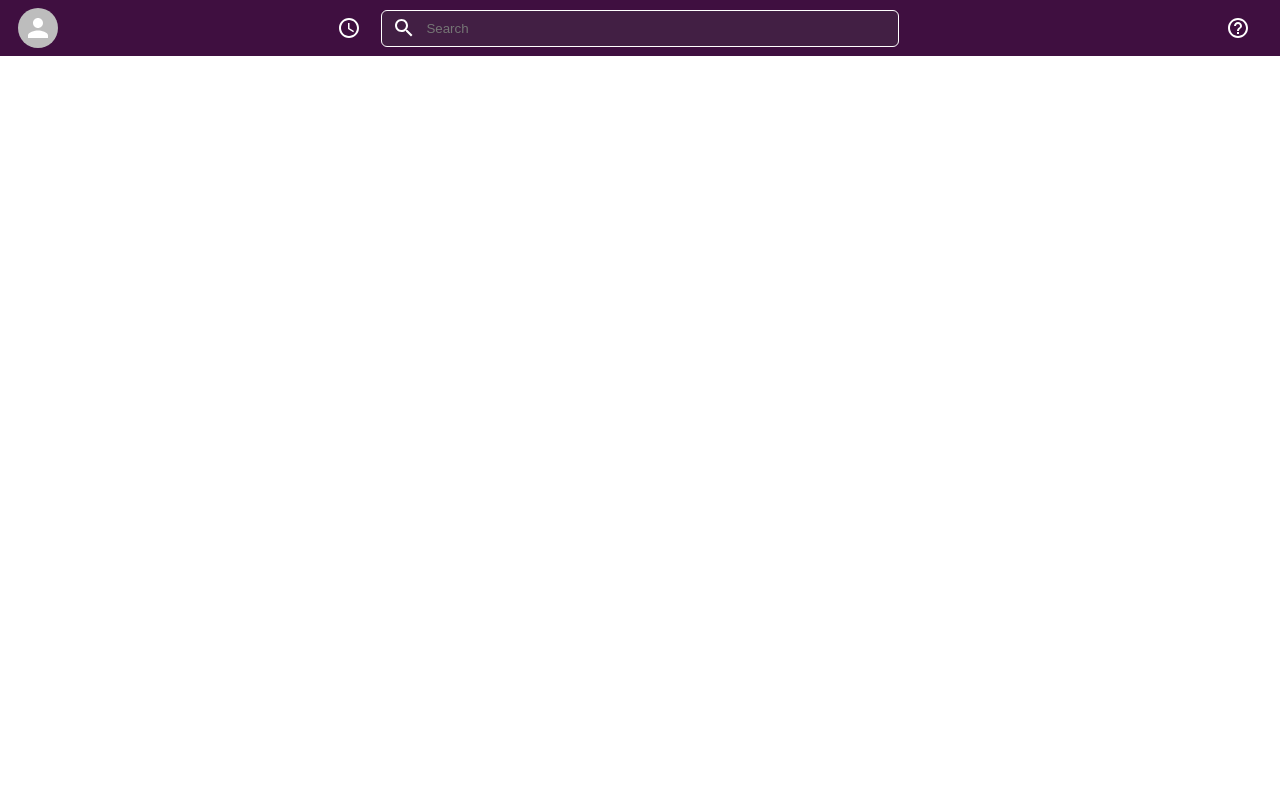
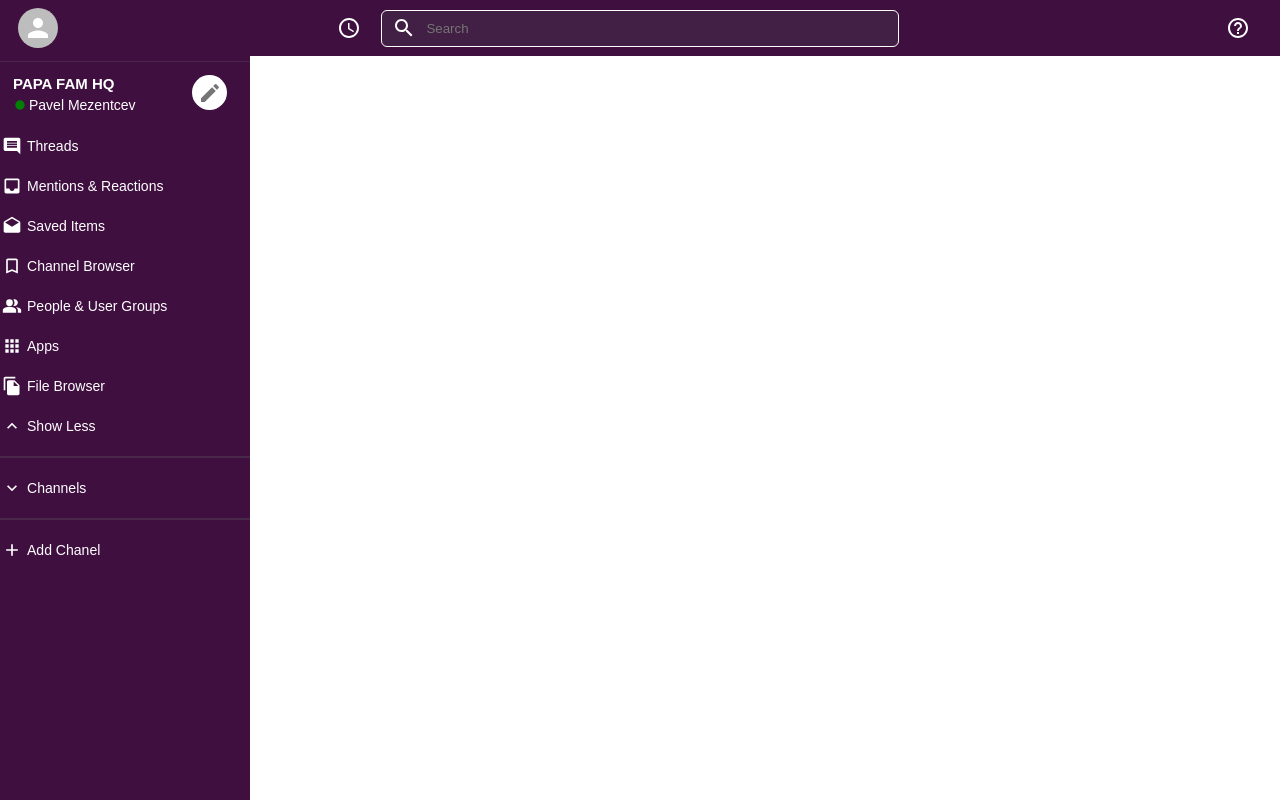
Before and after one commit to Mezin24/Slack-clone, a React (Vite) app: page / in a window 1280 px wide. Built offline with nearby package versions, Linux system fonts and the light colour scheme.

Commit message:
add sidebar

```diff
--- /dev/null
+++ b/firebase.config.ts
@@ -0,0 +1,17 @@
+import { initializeApp } from 'firebase/app';
+import { getFirestore } from 'firebase/firestore';
+import { getAuth, GoogleAuthProvider } from 'firebase/auth';
+
+const firebaseConfig = {
+  apiKey: 'AIzaSyC1cIFm812yRQ4ARHpF6t_9Dc2gYC4to9I',
+  authDomain: 'slack-clone-9300a.firebaseapp.com',
+  projectId: 'slack-clone-9300a',
+  storageBucket: 'slack-clone-9300a.appspot.com',
+  messagingSenderId: '365824840622',
+  appId: '1:365824840622:web:ec228c64e2623f24b7ee3f',
+};
+
+const app = initializeApp(firebaseConfig);
+export const db = getFirestore(app);
+export const auth = getAuth(app);
+export const provider = new GoogleAuthProvider();
--- a/src/App.tsx
+++ b/src/App.tsx
@@ -1,10 +1,11 @@
 import { Route, Routes } from 'react-router-dom';
 import Home from './pages/home/Home';
+import Layout from './components/Layout/Layout';
 
 function App() {
   return (
     <Routes>
-      <Route path='/'>
+      <Route path='/' element={<Layout />}>
         <Route index element={<Home />} />
       </Route>
     </Routes>
--- /dev/null
+++ b/src/components/Layout/Layout.tsx
@@ -0,0 +1,22 @@
+import styled from 'styled-components';
+import Header from '../Header/Header';
+import { Outlet } from 'react-router-dom';
+import Sidebar from '../Sidebar/Sidebar';
+
+const Layout = () => {
+  return (
+    <>
+      <Header />
+      <AppBody>
+        <Sidebar />
+        <Outlet />
+      </AppBody>
+    </>
+  );
+};
+export default Layout;
+
+const AppBody = styled.div`
+  display: flex;
+  height: 100vh;
+`;
--- /dev/null
+++ b/src/components/Sidebar/Sidebar.tsx
@@ -0,0 +1,98 @@
+import styled from 'styled-components';
+import FiberManualRecordIcon from '@mui/icons-material/FiberManualRecord';
+import ModeEditIcon from '@mui/icons-material/ModeEdit';
+import { IconButton } from '@mui/material';
+import SidebarOption from '../SidebarOption/SidebarOption';
+import { sidebarOptions } from './sidebarOptiopns';
+import ExpandMoreIcon from '@mui/icons-material/ExpandMore';
+import AddIcon from '@mui/icons-material/Add';
+
+const Sidebar = () => {
+  return (
+    <SidebarContainer>
+      <div className='header'>
+        <div className='info'>
+          <h2>Papa fam hq</h2>
+          <h3>
+            <FiberManualRecordIcon />
+            Pavel Mezentcev
+          </h3>
+        </div>
+        <IconButton>
+          <ModeEditIcon />
+        </IconButton>
+      </div>
+      <div className='options'>
+        {sidebarOptions.map((option) => (
+          <SidebarOption key={option.title} option={option} />
+        ))}
+      </div>
+      <hr />
+      <SidebarOption
+        option={{
+          Icon: ExpandMoreIcon,
+          title: 'channels',
+        }}
+      />
+      <hr />
+      <SidebarOption
+        option={{
+          Icon: AddIcon,
+          title: 'add chanel',
+        }}
+        addChanelOption
+      />
+    </SidebarContainer>
+  );
+};
+export default Sidebar;
+
+const SidebarContainer = styled.div`
+  flex: 0.3;
+  background-color: var(--primary-color);
+  color: white;
+  padding-top: 60px;
+  border-top: 1px solid #49274b;
+  max-width: 250px;
+
+  .header {
+    display: flex;
+    justify-content: space-between;
+    border-top: 1px solid #49274b;
+    padding: 13px;
+
+    button {
+      margin-right: 10px;
+      background-color: white;
+      width: 35px;
+      height: 35px;
+    }
+  }
+
+  .info {
+    h2 {
+      font-size: 15px;
+      font-weight: 900;
+      margin-bottom: 5px;
+      text-transform: uppercase;
+    }
+    h3 {
+      display: flex;
+      align-items: center;
+      font-size: 14px;
+      font-weight: normal;
+
+      .MuiSvgIcon-root {
+        color: green;
+        margin-right: 2px;
+        font-size: 14px;
+      }
+    }
+  }
+
+  > hr {
+    margin-top: 10px;
+    margin-bottom: 10px;
+    border: 1px solid #49274b;
+  }
+`;
--- /dev/null
+++ b/src/components/Sidebar/sidebarOptiopns.ts
@@ -0,0 +1,50 @@
+import { SvgIconTypeMap } from '@mui/material';
+import { OverridableComponent } from '@mui/material/OverridableComponent';
+import InsertCommentIcon from '@mui/icons-material/InsertComment';
+import InboxIcon from '@mui/icons-material/Inbox';
+import DraftsIcon from '@mui/icons-material/Drafts';
+import BookmarkBorderIcon from '@mui/icons-material/BookmarkBorder';
+import PeopleAltIcon from '@mui/icons-material/PeopleAlt';
+import AppsIcon from '@mui/icons-material/Apps';
+import FileCopyIcon from '@mui/icons-material/FileCopy';
+import ExpandLessIcon from '@mui/icons-material/ExpandLess';
+
+export interface SidebarOptionType {
+  Icon?: OverridableComponent<SvgIconTypeMap>;
+  title: string;
+}
+
+export const sidebarOptions: SidebarOptionType[] = [
+  {
+    Icon: InsertCommentIcon,
+    title: 'threads',
+  },
+  {
+    Icon: InboxIcon,
+    title: 'mentions & reactions',
+  },
+  {
+    Icon: DraftsIcon,
+    title: 'saved items',
+  },
+  {
+    Icon: BookmarkBorderIcon,
+    title: 'channel browser',
+  },
+  {
+    Icon: PeopleAltIcon,
+    title: 'people & user groups',
+  },
+  {
+    Icon: AppsIcon,
+    title: 'apps',
+  },
+  {
+    Icon: FileCopyIcon,
+    title: 'file browser',
+  },
+  {
+    Icon: ExpandLessIcon,
+    title: 'show less',
+  },
+];
--- /dev/null
+++ b/src/components/SidebarOption/SidebarOption.tsx
@@ -0,0 +1,66 @@
+import styled from 'styled-components';
+import { SidebarOptionType } from '../Sidebar/sidebarOptiopns';
+import { useCallback } from 'react';
+import { collection, addDoc } from 'firebase/firestore';
+import { db } from '../../../firebase.config.ts';
+
+export interface SidebarOptionProps {
+  option: SidebarOptionType;
+  addChanelOption?: boolean;
+}
+
+const SidebarOption = ({ option, addChanelOption }: SidebarOptionProps) => {
+  const { Icon, title } = option;
+
+  const addChanel = useCallback(async () => {
+    const channelName = prompt('Please enter a new channel name');
+    if (channelName) {
+      await addDoc(collection(db, 'channels'), {
+        name: channelName,
+      });
+    }
+  }, []);
+
+  const select = useCallback(() => {}, []);
+
+  return (
+    <SidebarOptionContainer onClick={addChanelOption ? addChanel : select}>
+      {Icon && <Icon fontSize='small' />}
+      {Icon ? (
+        <h3>{title}</h3>
+      ) : (
+        <SidebarOptionChannel>
+          <span>#</span>
+          {title}
+        </SidebarOptionChannel>
+      )}
+    </SidebarOptionContainer>
+  );
+};
+export default SidebarOption;
+
+const SidebarOptionContainer = styled.div`
+  display: flex;
+  align-items: center;
+  gap: 5px;
+  font-size: 12px;
+  padding: 10px;
+  padding-left: 2px;
+  text-transform: capitalize;
+  cursor: pointer;
+
+  &:hover {
+    opacity: 0.9;
+    background-color: #340e36;
+  }
+
+  h3 {
+    font-weight: 500;
+  }
+`;
+
+const SidebarOptionChannel = styled.div`
+  h3 > span {
+    padding: 15pxs;
+  }
+`;
--- a/src/pages/home/Home.tsx
+++ b/src/pages/home/Home.tsx
@@ -1,10 +1,7 @@
-import Header from '../../components/Header/Header';
-
 const Home = () => {
   return (
     <div>
-      <Header />
-      {/* <h1>Home</h1> */}
+      <h1>Home</h1>
     </div>
   );
 };
```
